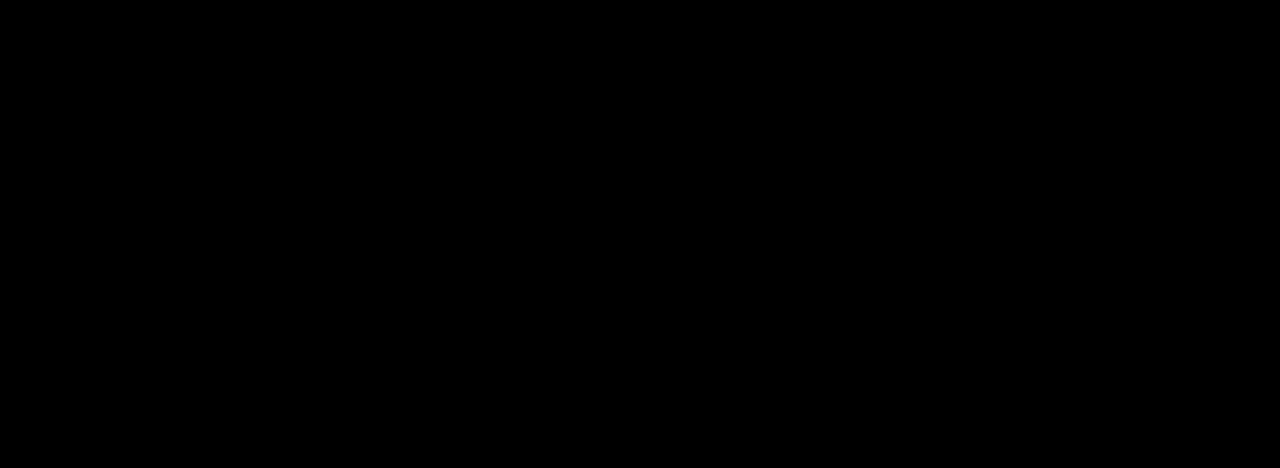
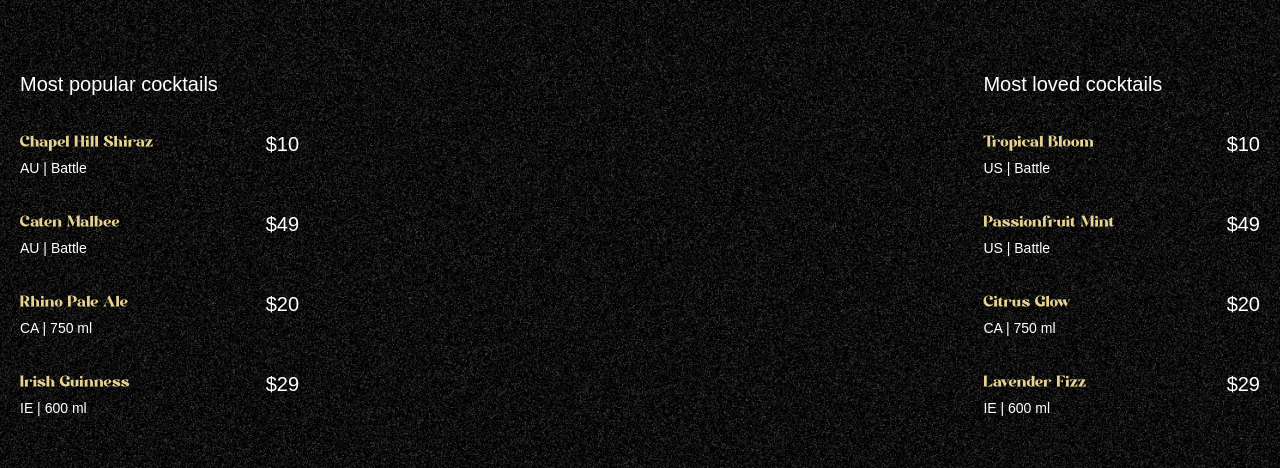
Before and after one commit to TpMarkov/gsap-mojito, a React (Vite) app: page / in a window 1280 px wide. Shown: the part 890-1358 px from the top of the page. Built offline with nearby package versions, Linux system fonts and the light colour scheme; a web font is replaced by a local one.

Commit message:
cocktails list

```diff
--- a/src/App.jsx
+++ b/src/App.jsx
@@ -3,6 +3,8 @@
 import gsap from "gsap";
 import Navbar from "./components/Navbar.jsx";
 import Hero from "./components/Hero.jsx";
+import Cocktails from "./components/Cocktails.jsx";
+
 
 gsap.registerPlugin(ScrollTrigger, SplitText);
 
@@ -11,8 +13,8 @@
       <main>
         <Navbar/>
         <Hero/>
+        <Cocktails/>
       </main>
-
   )
 }
 export default App
--- /dev/null
+++ b/src/components/Cocktails.jsx
@@ -0,0 +1,65 @@
+import React from 'react'
+import {cocktailLists, mockTailLists} from "../constants/index.js";
+import {useGSAP} from "@gsap/react";
+import gsap from "gsap";
+
+
+const Cocktails = () => {
+  useGSAP(() => {
+    const parallaxTimeline = gsap.timeline({
+      scrollTrigger: {
+        trigger: "#cocktails",
+        start: "top 30%",
+        end: "bottom 80%",
+        scrub: true
+      }
+    })
+    parallaxTimeline.from("#c-left-leaf", {
+      x: -100,
+      y: 100,
+    }).from("#c-right-leaf", {
+      x: 100,
+      y: 100
+    })
+  }, [])
+  return (
+      <section className={"noisy"} id={"cocktails"}>
+        <img src={"/images/cocktail-left-leaf.png"} alt={"cocktail-left-leaf"} id={"c-left-leaf"}/>
+        <img src={"/images/cocktail-right-leaf.png"} alt={"cocktail-right-leaf"} id={"c-right-leaf"}/>
+
+        <div className={"list"}>
+          <div className={"popular"}>
+            <h2>Most popular cocktails</h2>
+            <ul>
+              {cocktailLists.map(({name, country, detail, price}) => (
+                  <li key={name}>
+                    <div className={"md:me-28"}>
+                      <h3>{name}</h3>
+                      <p>{country} | {detail}</p>
+                    </div>
+                    <span>{price}</span>
+                  </li>
+              ))}
+            </ul>
+          </div>
+
+          <div className={"loved"}>
+            <h2>Most loved cocktails</h2>
+            <ul>
+              {mockTailLists.map(({name, country, detail, price}) => (
+                  <li key={name}>
+                    <div className={"me-28"}>
+                      <h3>{name}</h3>
+                      <p>{country} | {detail}</p>
+                    </div>
+                    <span>{price}</span>
+                  </li>
+              ))}
+            </ul>
+          </div>
+
+        </div>
+      </section>
+  )
+}
+export default Cocktails
```
